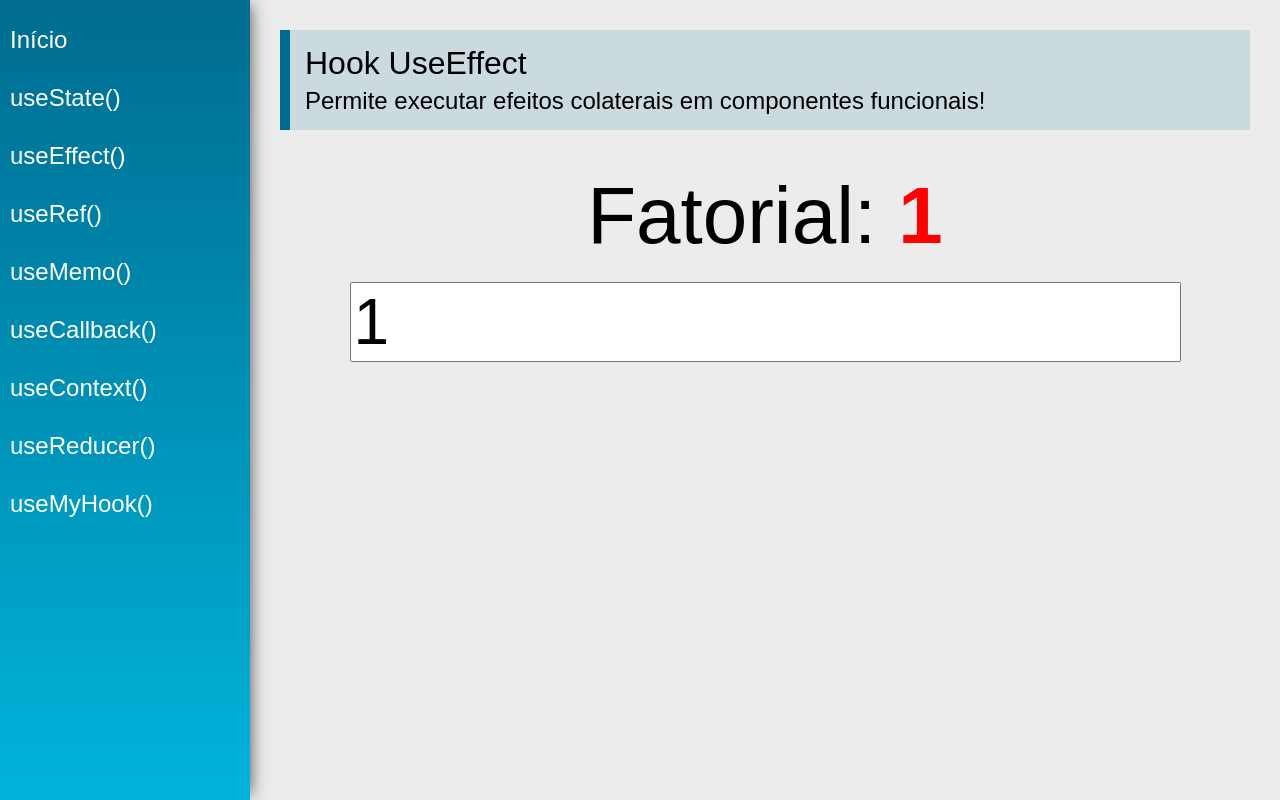
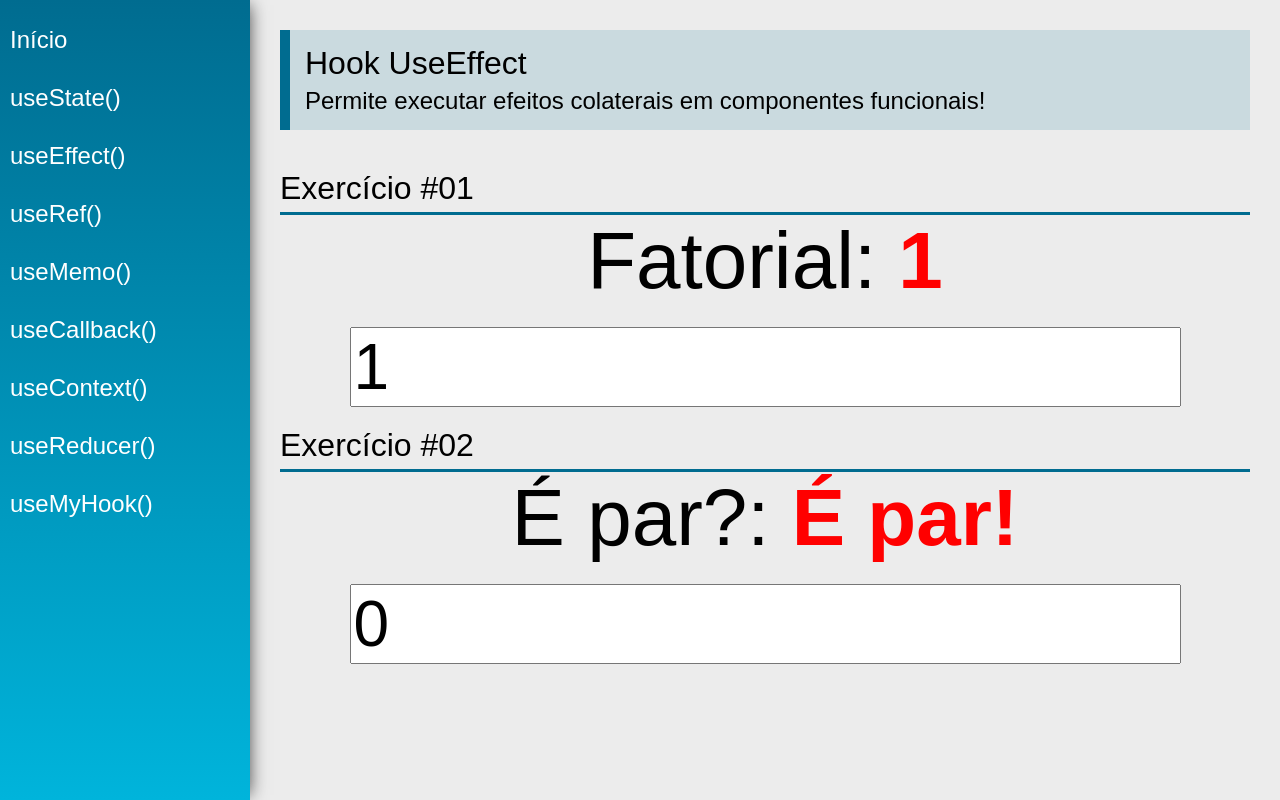
Before and after one commit to laianribas/react-hooks, a React (Create React App) app: page /useEffect in a window 1280 px wide. Built offline with nearby package versions, Linux system fonts and the light colour scheme.

Commit message:
Desafio Resolvido

```diff
--- a/src/views/examples/UseEffect.jsx
+++ b/src/views/examples/UseEffect.jsx
@@ -1,5 +1,6 @@
 import React, { useState, useEffect } from 'react'
 import PageTitle from '../../components/layout/PageTitle'
+import SectionTitle from '../../components/layout/SectionTitle'
 
 function calcFatorial(n) {
   const num = parseInt(n)
@@ -8,9 +9,19 @@ function calcFatorial(n) {
   return calcFatorial(num - 1) * n
 }
 
+function isEven(n) {
+  if (n % 2 === 0) {
+    return true
+  } else {
+    return false
+  }
+}
+
 const UseEffect = props => {
+  const [value, setValue] = useState(0)
   const [num, setNum] = useState(1)
   const [fatorial, setFatorial] = useState(1)
+  const [pair, setPair] = useState(true)
 
   useEffect(() => {
     setFatorial(calcFatorial(num))
@@ -24,12 +35,17 @@ const UseEffect = props => {
     }
   }, [fatorial])
 
+  useEffect(() => {
+    setPair(isEven(value))
+  }, [value])
+
   return (
     <div className="UseEffect">
       <PageTitle
         title="Hook UseEffect"
         subtitle="Permite executar efeitos colaterais em componentes funcionais!"
       />
+      <SectionTitle title="Exercício #01" />
       <div className="center">
         <div>
           <span className="text">Fatorial: </span>
@@ -44,6 +60,20 @@ const UseEffect = props => {
           onChange={e => setNum(e.target.value)}
         />
       </div>
+
+      <SectionTitle title="Exercício #02" />
+      <div className="center">
+        <div>
+          <span className="text">É par?: </span>
+          <span className="text red">{pair ? 'É par!' : 'Não é par!'}</span>
+        </div>
+        <input
+          type="number"
+          className="input"
+          value={value}
+          onChange={e => setValue(e.target.value)}
+        />
+      </div>
     </div>
   )
 }
```
